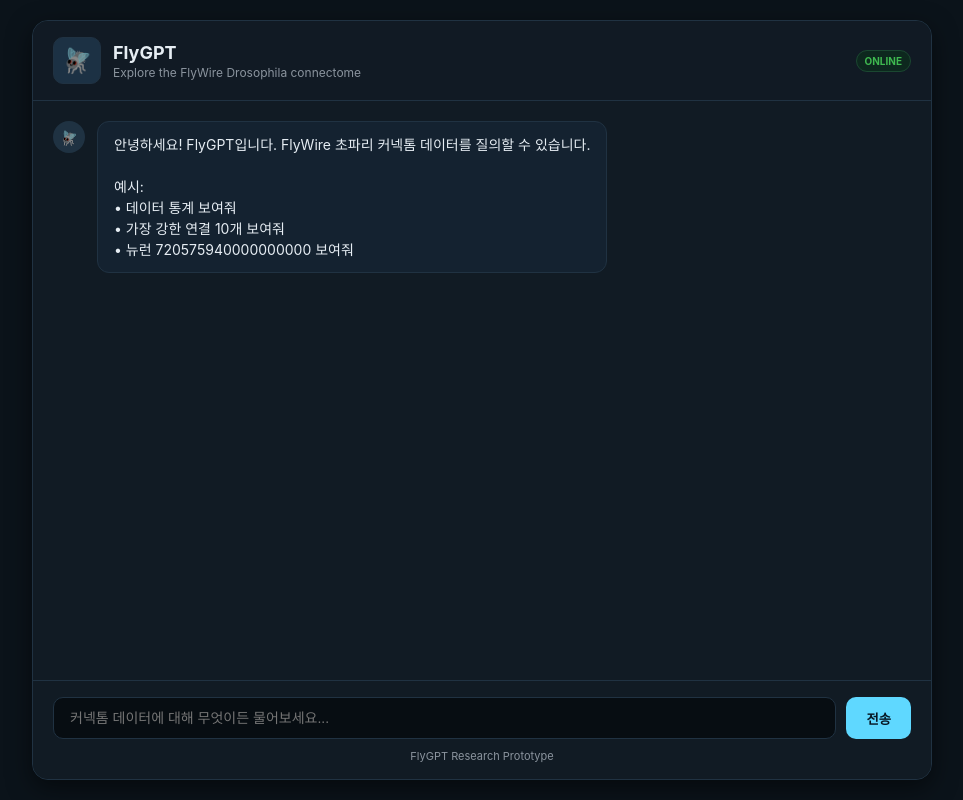
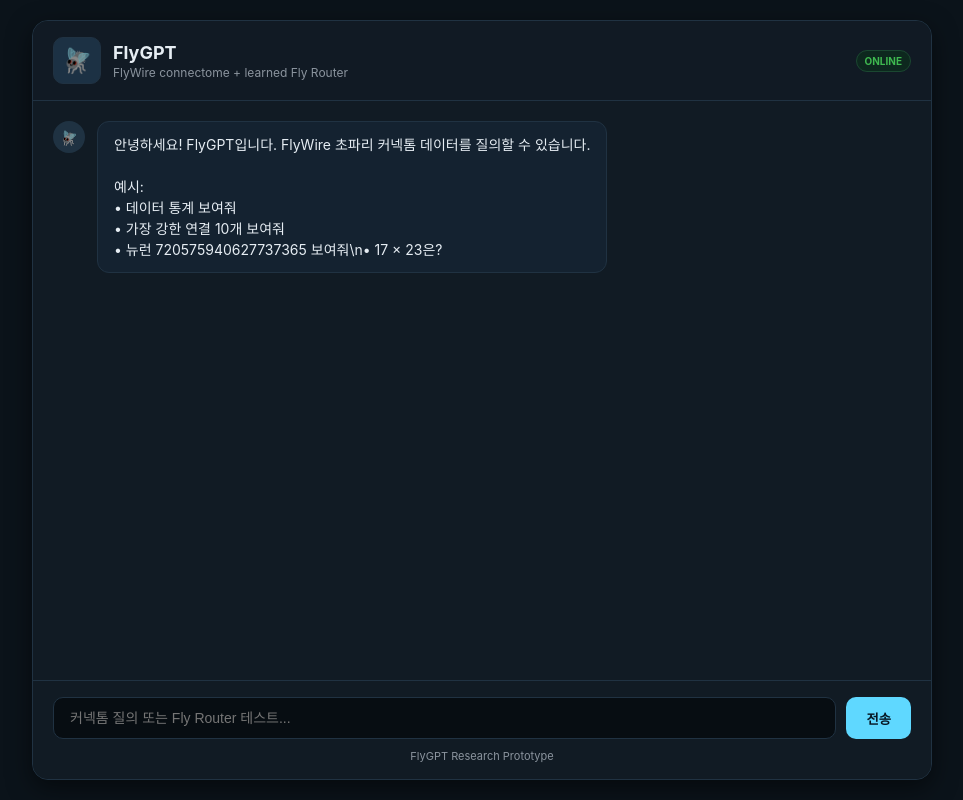
Before and after one commit to codingguy1026/FlyGPT, a FastAPI app: page / in a window 1280 px wide. Shown: the whole page, without its empty margins (158-1121 px from the left). Run offline with FastAPI, Linux system fonts and the light colour scheme.

Commit message:
ui: add Fly router examples to chat

```diff
--- a/templates/index.html
+++ b/templates/index.html
@@ -13,7 +13,7 @@
         <span class="logo">🪰</span>
         <div>
           <h1>FlyGPT</h1>
-          <div class="sub">Explore the FlyWire Drosophila connectome</div>
+          <div class="sub">FlyWire connectome + learned Fly Router</div>
         </div>
       </div>
       <div class="status-badge">ONLINE</div>
@@ -27,7 +27,7 @@
 예시:
 • 데이터 통계 보여줘
 • 가장 강한 연결 10개 보여줘
-• 뉴런 720575940000000000 보여줘</div>
+• 뉴런 720575940627737365 보여줘\n• 17 × 23은?</div>
       </div>
     </main>
 
@@ -36,7 +36,7 @@
         <input
           type="text"
           id="userInput"
-          placeholder="커넥톰 데이터에 대해 무엇이든 물어보세요..."
+          placeholder="커넥톰 질의 또는 Fly Router 테스트..."
           autocomplete="off"
           required
         >
```
